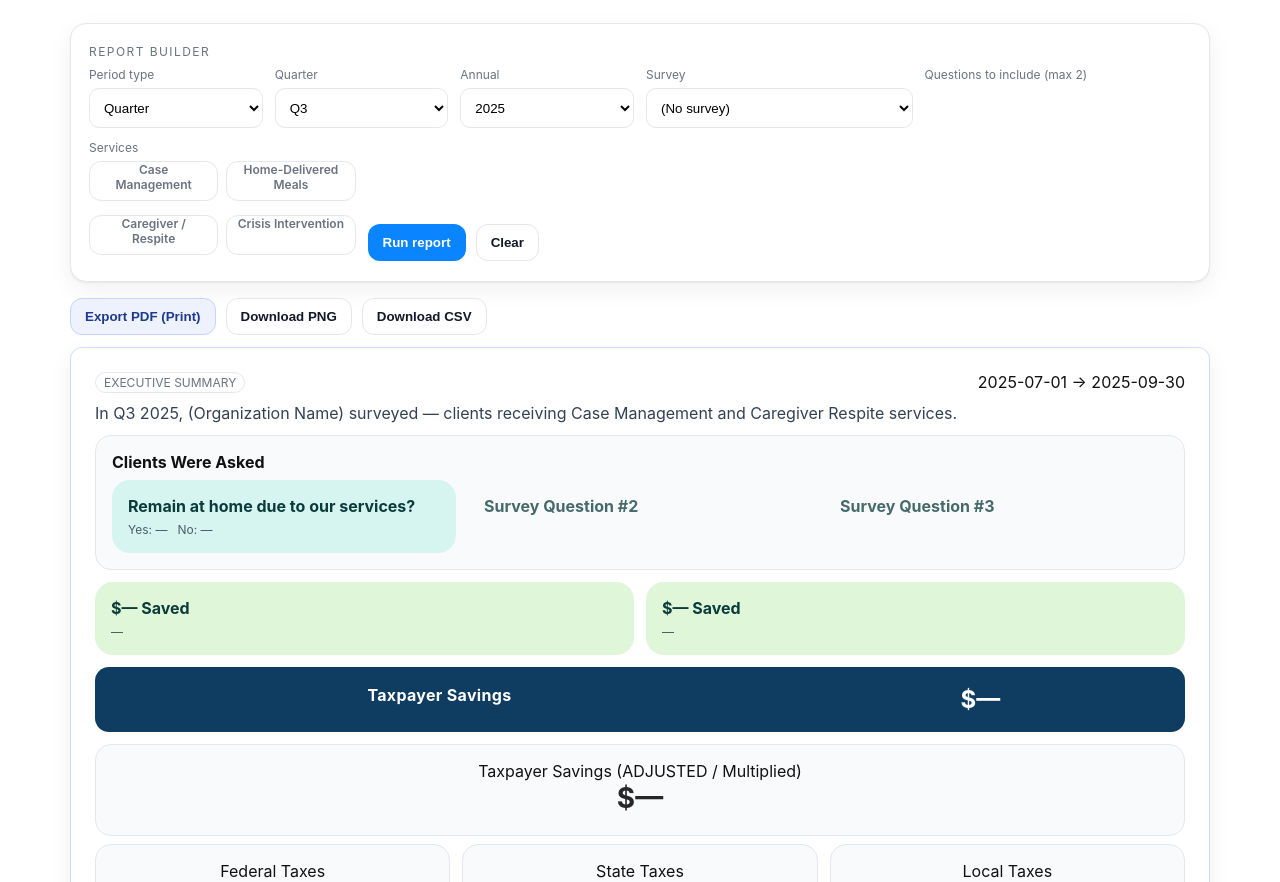
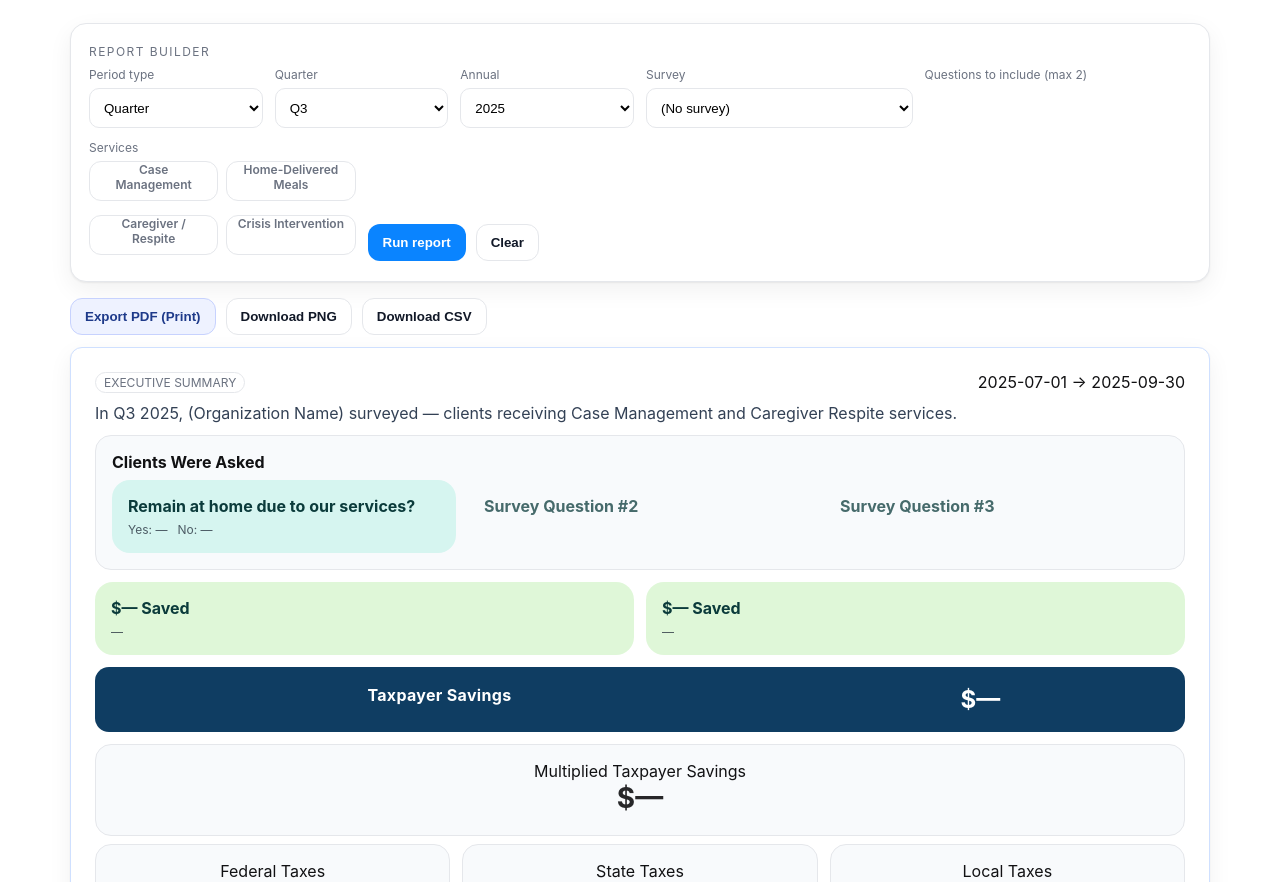
Before and after one commit to beyonddex/policyworth, a plain HTML site: page reports.html in a window 1280 px wide. Shown: the part 70-952 px from the top of the page. Drawn offline with Linux system fonts and the light colour scheme; no server answers.

Commit message:
Ready for deployment

```diff
--- a/reports.html
+++ b/reports.html
@@ -254,7 +254,7 @@
 
       <!-- NEW: Multiplied/Adjusted Savings block -->
       <div class="card-soft" style="text-align:center; margin:8px 0">
-        <div class="muted">Taxpayer Savings (ADJUSTED / Multiplied)</div>
+        <div class="muted">Multiplied Taxpayer Savings</div>
         <div class="kpi kpi-muted" id="multipliedSavings">$—</div>
         <!-- Optional per-service lines (populated by JS if present) -->
         <div id="multipliedSvcList" class="kpi-sublist" aria-live="polite"></div>
```
